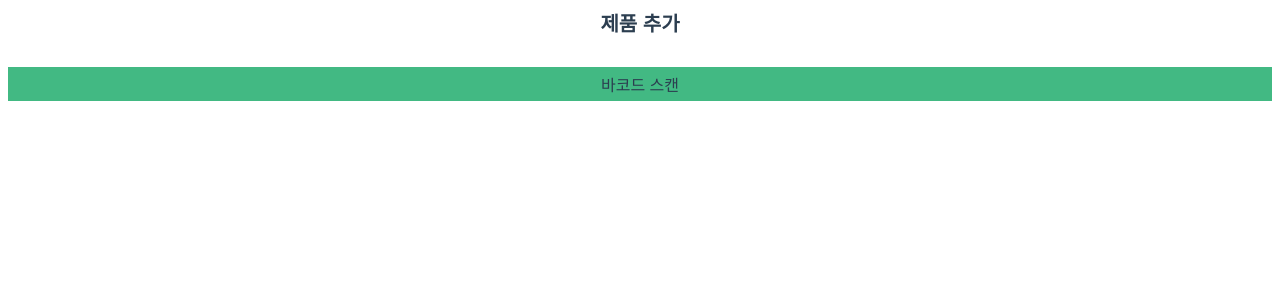
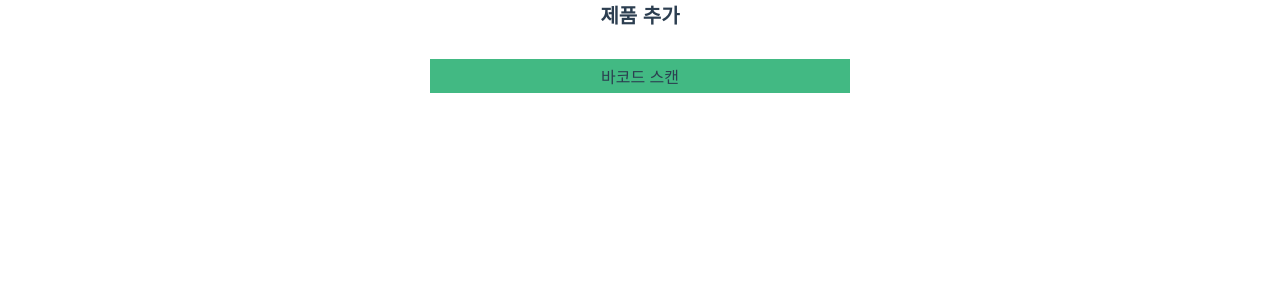
Before and after one commit to v2pv2p/subalju-test, a Vue app: page / in a window 1280 px wide. Shown: the top 300 px of the page. Built offline with nearby package versions, Linux system fonts and the light colour scheme.

Commit message:
`github io에서 사용할수있도록 수정 build`

```diff
--- a/index.html
+++ b/index.html
@@ -4,10 +4,16 @@
   <meta charset="utf-8">
   <meta name="viewport" content="width=device-width,initial-scale=1.0">
   <meta http-equiv="Content-Security-Policy" content="upgrade-insecure-requests">
-  <style>
+  <style xml:lang="">
     body {
       padding: 0;
     }
+
+
+    .popup-anchor > *:not(.full-popup) {
+      max-width: $ maxWidth !important;
+    }
+
   </style>
   <title>subalju</title>
   <script>
--- /dev/null
+++ b/src/assets/css/reset.scss
@@ -0,0 +1,17 @@
+$maxWidth: 420px;
+@media all and (min-width: $maxWidth) {
+  body {
+    font-size: 16px;
+    max-width: $maxWidth;
+    overflow-x: hidden;
+    margin: 0 auto;
+  }
+
+}
+
+// popup 설정 maxWidth 공통으로 지정을 위해 오버라이드 코드 추가
+.popup-anchor {
+  & > *:not(.full-popup) {
+    max-width: $maxWidth !important;
+  }
+}
--- a/src/main.js
+++ b/src/main.js
@@ -4,6 +4,8 @@ import Vue from 'vue'
 import App from './App'
 import router from './router'
 import popupManager from './popupManager'
+
+import '@/assets/css/reset.scss'
 
 Vue.use( popupManager )
 Vue.config.productionTip = false
```
Also changed, not shown: 10 other files (tests, documents, lock files or other folders).
